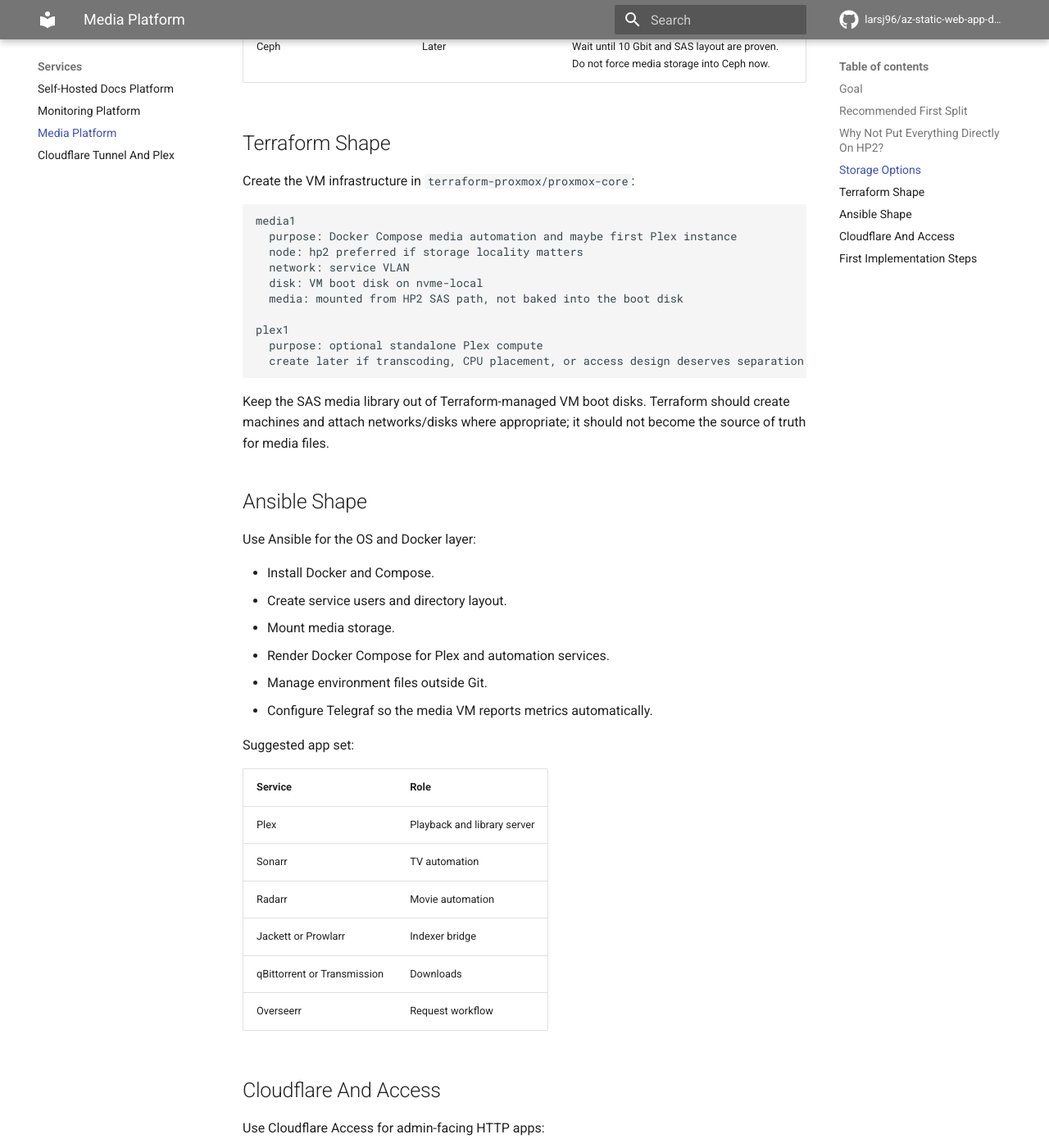
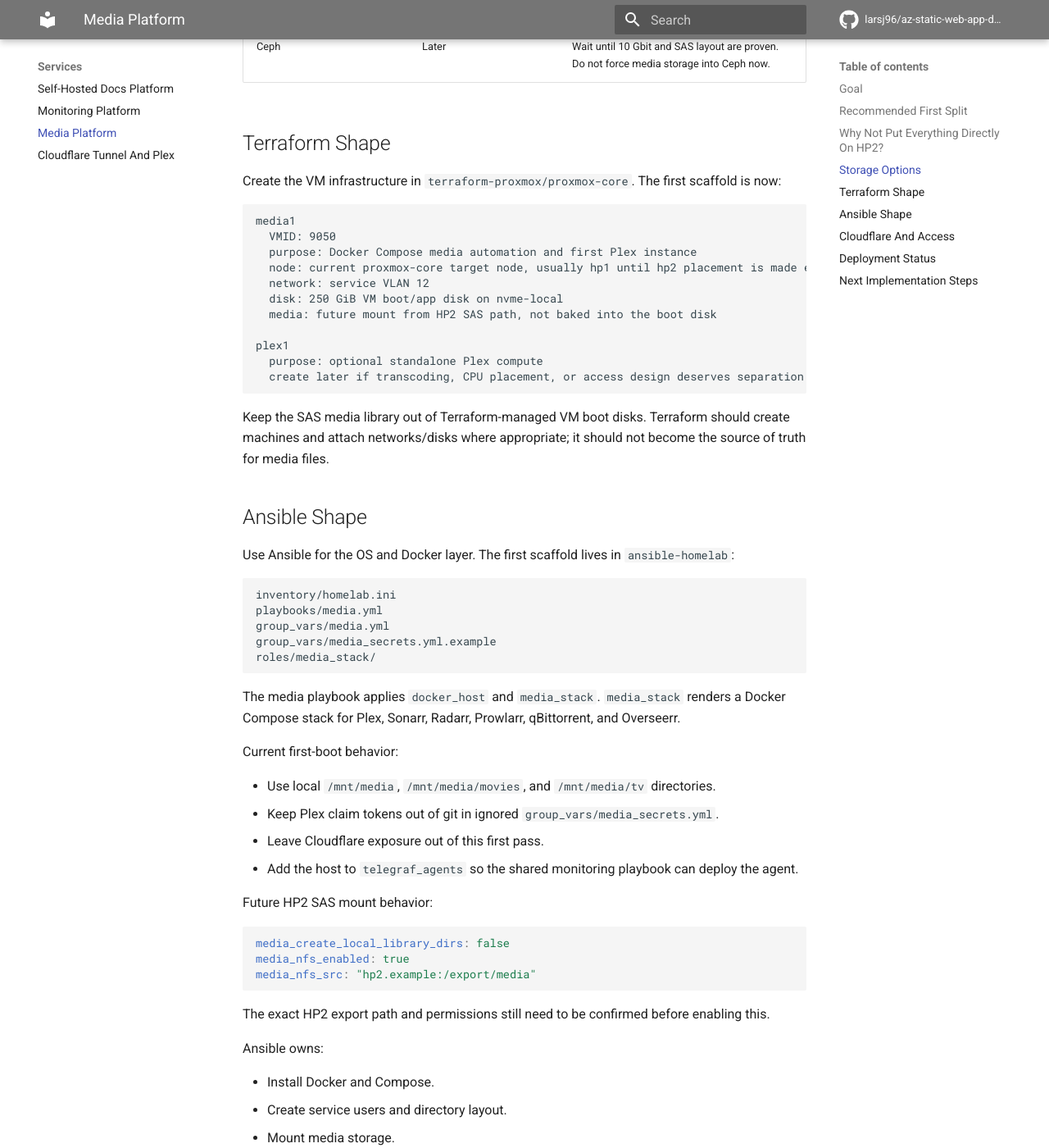
Before and after one commit to larsj96/az-static-web-app-docs, an MkDocs documentation site: the page built from docs/media-platform.md, in a window 1280 px wide and 1400 px high, scrolled down 1510 px. Shown: the whole window at 82% size. Built offline with MkDocs 1.6.1 and Material for MkDocs 9.7.7, drawn with Linux system fonts in a browser that asks for light colours; comment, search, counter and statistics services are not loaded; some of the changed text lies outside the part shown.

Commit message:
Document device monitoring and media status

````diff
--- a/docs/media-platform.md
+++ b/docs/media-platform.md
@@ -40,15 +40,16 @@ That gives cleaner backups, easier VM rebuilds, and less risk to the Proxmox hos
 
 ## Terraform Shape
 
-Create the VM infrastructure in `terraform-proxmox/proxmox-core`:
+Create the VM infrastructure in `terraform-proxmox/proxmox-core`. The first scaffold is now:
 
 ```text
 media1
-  purpose: Docker Compose media automation and maybe first Plex instance
-  node: hp2 preferred if storage locality matters
-  network: service VLAN
-  disk: VM boot disk on nvme-local
-  media: mounted from HP2 SAS path, not baked into the boot disk
+  VMID: 9050
+  purpose: Docker Compose media automation and first Plex instance
+  node: current proxmox-core target node, usually hp1 until hp2 placement is made explicit
+  network: service VLAN 12
+  disk: 250 GiB VM boot/app disk on nvme-local
+  media: future mount from HP2 SAS path, not baked into the boot disk
 
 plex1
   purpose: optional standalone Plex compute
@@ -59,7 +60,36 @@ Keep the SAS media library out of Terraform-managed VM boot disks. Terraform sho
 
 ## Ansible Shape
 
-Use Ansible for the OS and Docker layer:
+Use Ansible for the OS and Docker layer. The first scaffold lives in `ansible-homelab`:
+
+```text
+inventory/homelab.ini
+playbooks/media.yml
+group_vars/media.yml
+group_vars/media_secrets.yml.example
+roles/media_stack/
+```
+
+The media playbook applies `docker_host` and `media_stack`. `media_stack` renders a Docker Compose stack for Plex, Sonarr, Radarr, Prowlarr, qBittorrent, and Overseerr.
+
+Current first-boot behavior:
+
+- Use local `/mnt/media`, `/mnt/media/movies`, and `/mnt/media/tv` directories.
+- Keep Plex claim tokens out of git in ignored `group_vars/media_secrets.yml`.
+- Leave Cloudflare exposure out of this first pass.
+- Add the host to `telegraf_agents` so the shared monitoring playbook can deploy the agent.
+
+Future HP2 SAS mount behavior:
+
+```yaml
+media_create_local_library_dirs: false
+media_nfs_enabled: true
+media_nfs_src: "hp2.example:/export/media"
+```
+
+The exact HP2 export path and permissions still need to be confirmed before enabling this.
+
+Ansible owns:
 
 - Install Docker and Compose.
 - Create service users and directory layout.
@@ -75,9 +105,20 @@ Suggested app set:
 | Plex | Playback and library server |
 | Sonarr | TV automation |
 | Radarr | Movie automation |
-| Jackett or Prowlarr | Indexer bridge |
-| qBittorrent or Transmission | Downloads |
+| Prowlarr | Indexer bridge |
+| qBittorrent | Downloads |
 | Overseerr | Request workflow |
+
+Initial internal ports:
+
+| Port | Service |
+| ---: | --- |
+| `32400` | Plex |
+| `8989` | Sonarr |
+| `7878` | Radarr |
+| `9696` | Prowlarr |
+| `8080` | qBittorrent Web UI |
+| `5055` | Overseerr |
 
 ## Cloudflare And Access
 
@@ -91,11 +132,29 @@ Use Cloudflare Access for admin-facing HTTP apps:
 
 Plex needs a separate decision. Cloudflare Tunnel may be fine for management/light access, but avoid blindly proxying heavy video traffic through Cloudflare. Prefer VPN or Plex-native remote access for streaming unless the policy and traffic profile are confirmed acceptable.
 
-## First Implementation Steps
+## Deployment Status
 
-1. Confirm the HP2 SAS volume layout and filesystem.
+Deployed on `2026-05-21`:
+
+| Component | Status |
+| --- | --- |
+| Terraform VM `media1` | Created and running |
+| VMID | `9050` |
+| IP | `10.0.0.39` |
+| Plex | Running |
+| Sonarr | Running |
+| Radarr | Running |
+| Prowlarr | Running |
+| qBittorrent | Running |
+| Overseerr | Running |
+| Telegraf | Active |
+
+The current media library path is local to the VM for bootstrapping. Move it to HP2 SAS-backed storage once the export path and permissions are decided.
+
+## Next Implementation Steps
+
+1. Confirm the HP2 SAS volume layout, filesystem, export path, and permissions.
 2. Decide whether HP2 exports NFS directly or a storage VM owns the export.
-3. Add `media1` to Terraform.
-4. Add a media Docker Compose role to Ansible.
-5. Add Telegraf to `media1` through the shared `telegraf_agents` group.
-6. Add Cloudflare DNS/Access only after the internal app works.
+3. Enable the media NFS variables once the HP2 SAS export is real.
+4. Pin qBittorrent credentials through ignored Ansible secrets instead of relying on the generated temporary password.
+5. Add Cloudflare DNS/Access only after the internal app works.
````
Also changed, not shown: docs/implementation-roadmap.md (+3 -3 lines), docs/monitoring-platform.md (+43 -1 lines).
